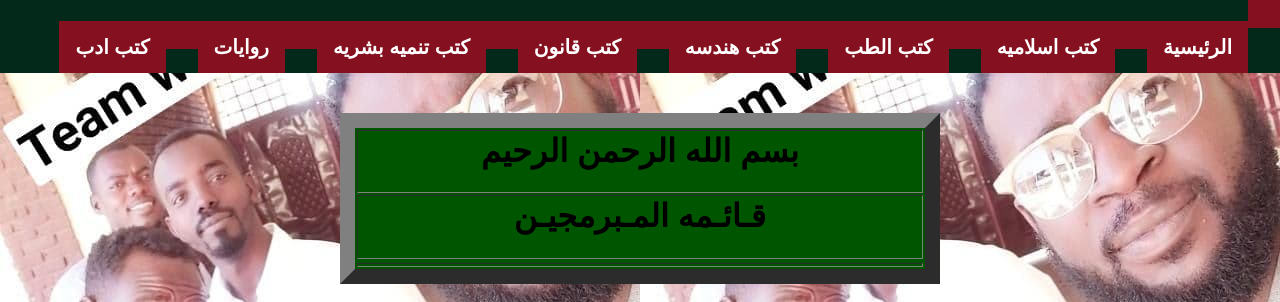
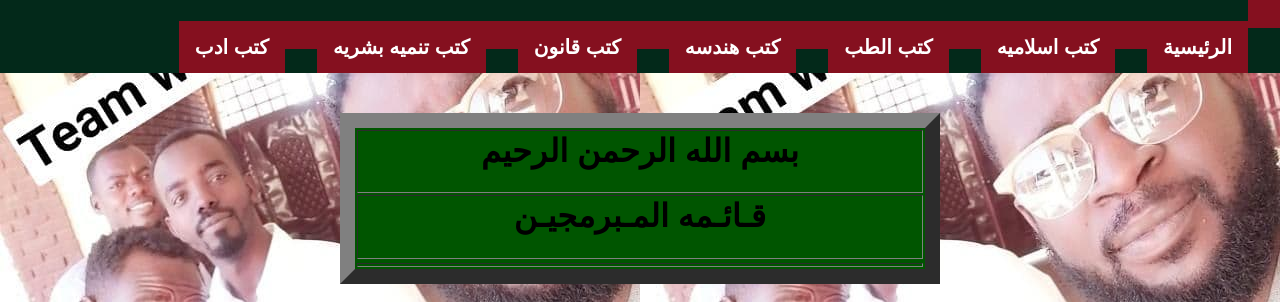
Before and after one commit to atiflovely999/work, a PHP site: page /1.php in a window 1280 px wide. Shown: the top 302 px of the page. Run offline with PHP 8.4, Linux system fonts and the light colour scheme.

Commit message:
Update 1.php

```diff
--- a/1.php
+++ b/1.php
@@ -124,7 +124,7 @@
               <a class="active" href="low.php"><h1>كتب قانون</a></h1>
               <a class="active" href="mankind.php"><h1>كتب تنميه بشريه</a></h1>
               <a class="active" href="computer.php><h1>كتب حاسوب</a></h1>
-              <a class="active" href="novels.php"><h1>روايات</a></h1>
+
               <a class="active" href="art.php"><h1>كتب ادب</a></h1>
               </div> </right>
 
```
